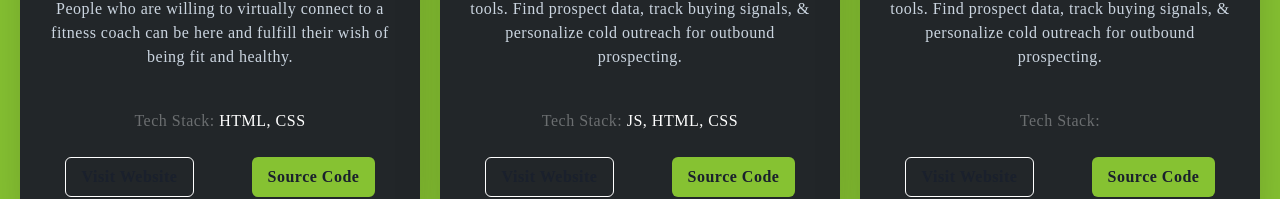
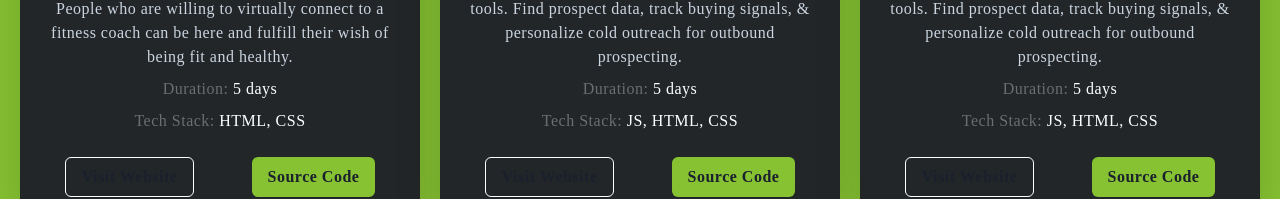
Before and after one commit to arun24hrs/arun24hrs.github.io, a React (Create React App) app: page / in a window 1280 px wide. Shown: the part 1236-1435 px from the top of the page. Built offline with nearby package versions, Linux system fonts and the light colour scheme.

Commit message:
added duration in project cards

```diff
--- a/src/Components/ProjectCard.jsx
+++ b/src/Components/ProjectCard.jsx
@@ -11,7 +11,7 @@ import {
   Link
 } from "@chakra-ui/react";
 
-const ProjectCard = ({ image, name, type, about, site, github,tech }) => {
+const ProjectCard = ({ image, name, type, about, site, github,tech, duration }) => {
   return (
     <Flex py={6} bg="brand.500" direction="row">
       <Box
@@ -53,7 +53,8 @@ const ProjectCard = ({ image, name, type, about, site, github,tech }) => {
             {type}
           </Heading>
           <Text color={"gray.300"}>{about}</Text>
-          <br />
+
+          <Text><span style={{color: "#6B6E70"}}>Duration: </span>{duration}</Text>
           <Text><span style={{color: "#6B6E70"}}>Tech Stack: </span>{tech}</Text>
         </Stack>
         <Stack
--- a/src/Components/ProjectContainer.jsx
+++ b/src/Components/ProjectContainer.jsx
@@ -11,7 +11,8 @@ const data = [
         "Twiik is a website that provides a fitness coach. People who are willing to virtually connect to a fitness coach can be here and fulfill their wish of being fit and healthy.",
       site: "https://lighthearted-horse-c63ac1.netlify.app/",
       github: "https://github.com/arun24hrs/twiik_clone",
-      tech: "HTML, CSS"
+      tech: "HTML, CSS",
+      duration: "5 days"
     },
     {
       image: "../Images/leadiq.png",
@@ -21,7 +22,8 @@ const data = [
       "LeadIQ is a platform of B2B sales prospecting tools. Find prospect data, track buying signals, & personalize cold outreach for outbound prospecting.",
       site: "https://verdant-pegasus-7472d3.netlify.app/",
       github: "https://github.com/VivBelwal/LeadiQ",
-      tech: "JS, HTML, CSS"
+      tech: "JS, HTML, CSS",
+      duration: "5 days"
     },
     {
         image: "../Images/leadiq.png",
@@ -31,6 +33,8 @@ const data = [
           "LeadIQ is a platform of B2B sales prospecting tools. Find prospect data, track buying signals, & personalize cold outreach for outbound prospecting.",
         site: "https://verdant-pegasus-7472d3.netlify.app/",
         github: "https://github.com/VivBelwal/LeadiQ",
+        tech: "JS, HTML, CSS",
+      duration: "5 days"
       }
   ];
 
```
